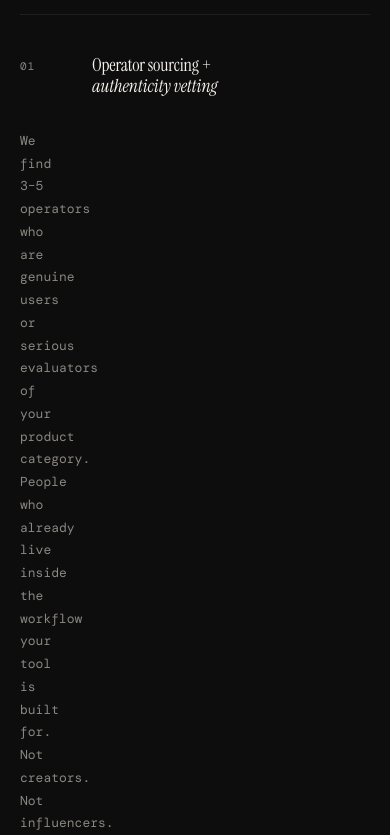
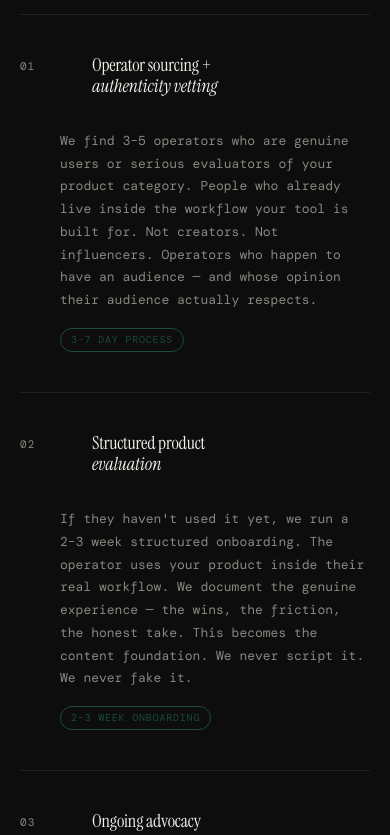
Before and after one commit to prajwalburug/Field13, a React (Vite) app: page / in a window 390 px wide. Shown: the part 2200-3035 px from the top of the page. Built offline with nearby package versions, Linux system fonts and the light colour scheme; the HTML template or start-up script is replaced by a standard one; a web font is replaced by a local one.

Commit message:
Mobile Optimsed

```diff
--- a/src/styles/globals.css
+++ b/src/styles/globals.css
@@ -484,7 +484,7 @@ footer {
   .problem-item:last-child { border-bottom: none; }
   .problem-item:nth-child(2) { padding-left: 0; }
   .how-step { grid-template-columns: 40px 1fr; }
-  .how-step-body { grid-column: 2; }
+  .how-step > div:last-child { grid-column: 1 / -1; padding-left: 40px; }
   .how-step-title { font-size: 18px; }
   .diff-header { grid-template-columns: 1fr; gap: 1.5rem; }
   .diff-row { grid-template-columns: 1fr 1fr 1fr; font-size: 12px; }
```
